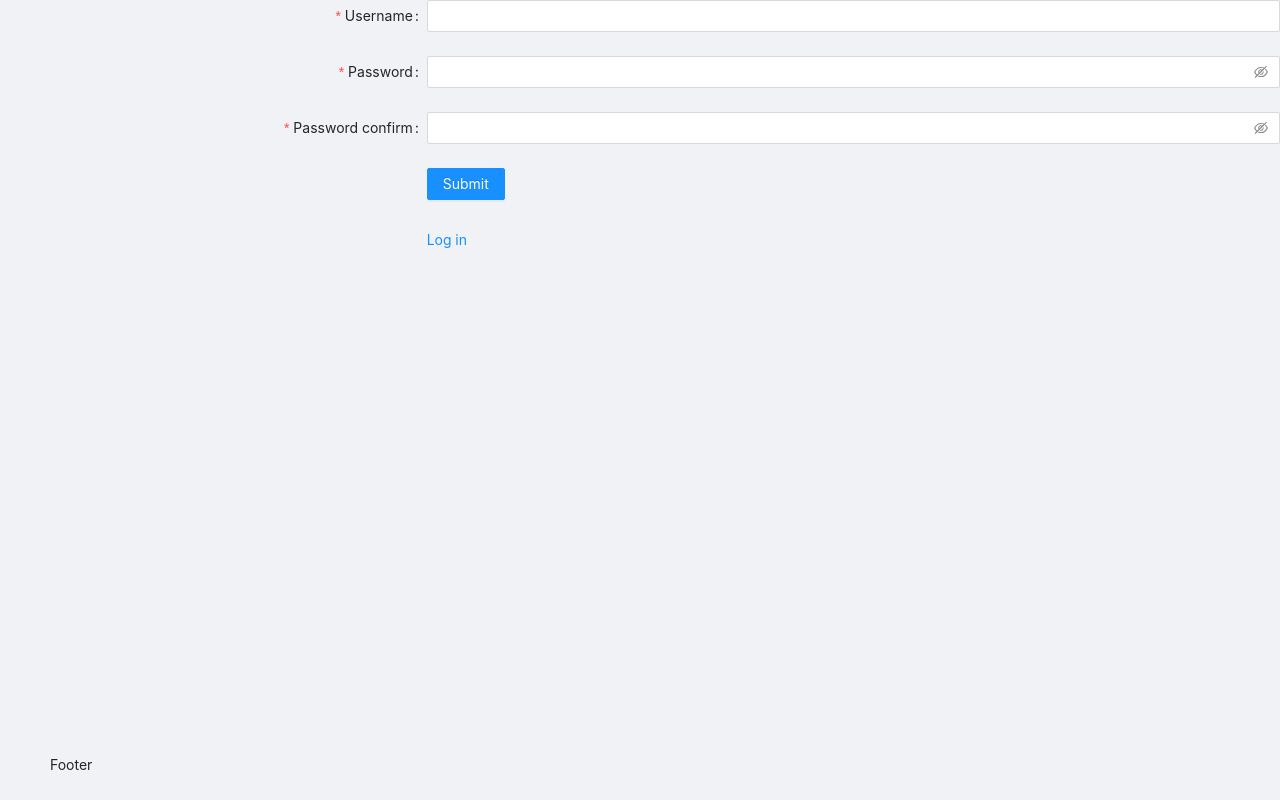
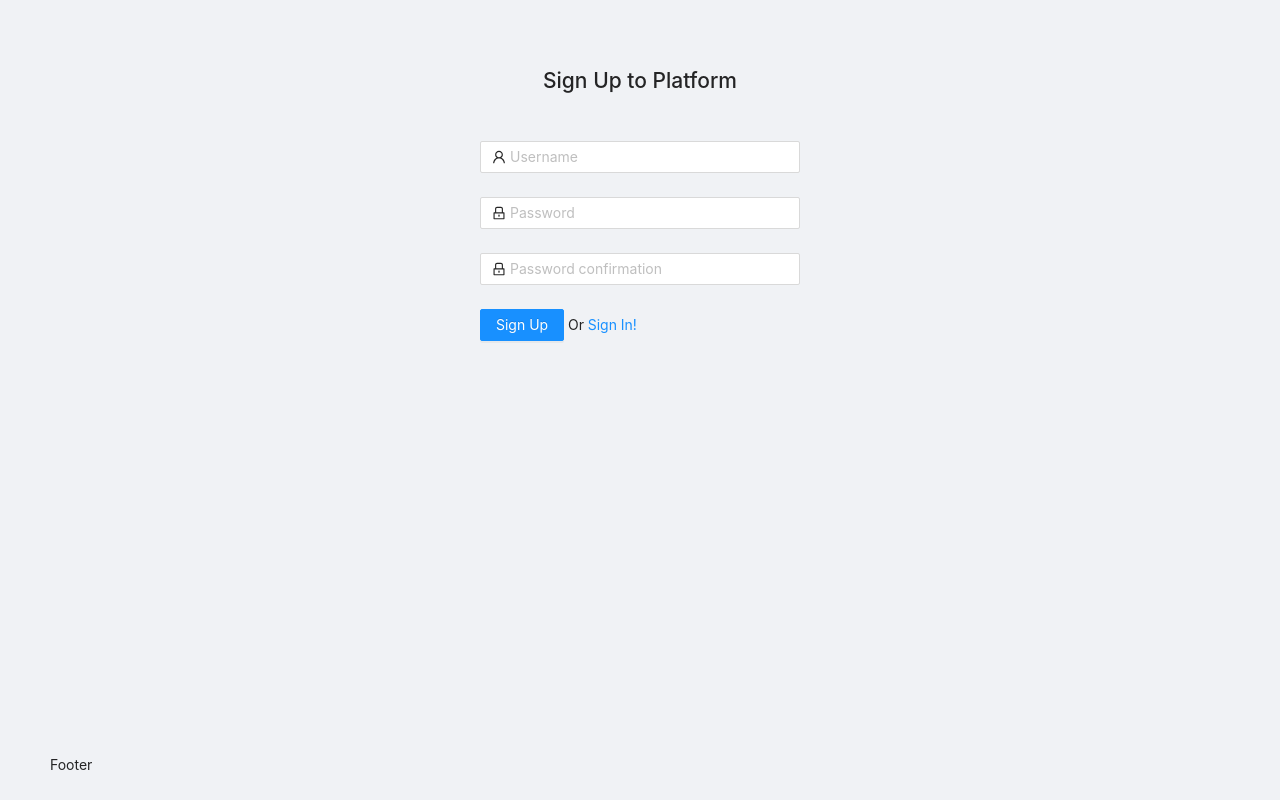
Before and after one commit to sourcemap-team/spa-client-ts, a React app: page /register in a window 1280 px wide. Built offline with nearby package versions, Linux system fonts and the light colour scheme.

Commit message:
fix form styles

```diff
--- a/src/pages/login/login.jsx
+++ b/src/pages/login/login.jsx
@@ -1,6 +1,7 @@
 import { Button, Checkbox, Form, Input } from 'antd';
 import { useAuth } from '../../context/Auth.jsx';
 import { Link } from 'react-router-dom';
+import { UserOutlined, LockOutlined } from '@ant-design/icons';
 
 const AuthPage = () => {
   const { login } = useAuth();
@@ -8,53 +9,72 @@ const AuthPage = () => {
   const onFinish = (values) => {
     login(values);
   };
-  const onFinishFailed = (errorInfo) => {
-    console.log('Failed:', errorInfo);
-  };
 
   return (
+    <div style={{ margin: '64px auto' }}>
+      <h2 style={{ textAlign: 'center', marginBottom: '44px' }}>
+        Sign In to Platform
+      </h2>
+      <div style={{ maxWidth: '320px', margin: '0 auto' }}>
         <Form
-      name="basic"
-      labelCol={{ span: 8 }}
-      wrapperCol={{ span: 16 }}
-      initialValues={{ remember: true }}
+          name="normal_login"
+          initialValues={{
+            remember: true,
+          }}
           onFinish={onFinish}
-      onFinishFailed={onFinishFailed}
-      autoComplete="on"
         >
           <Form.Item
-        label="Username"
             name="username"
-        rules={[{ required: true, message: 'Please input your username!' }]}
+            rules={[
+              {
+                required: true,
+                message: 'Please input your Username!',
+              },
+            ]}
           >
-        <Input />
+            <Input
+              prefix={<UserOutlined className="site-form-item-icon" />}
+              placeholder="Username"
+            />
           </Form.Item>
-
           <Form.Item
-        label="Password"
             name="password"
-        rules={[{ required: true, message: 'Please input your password!' }]}
+            rules={[
+              {
+                required: true,
+                message: 'Please input your Password!',
+              },
+            ]}
           >
-        <Input.Password />
+            <Input
+              prefix={<LockOutlined className="site-form-item-icon" />}
+              type="password"
+              placeholder="Password"
+            />
           </Form.Item>
-
-      <Form.Item
-        name="remember"
-        valuePropName="checked"
-        wrapperCol={{ offset: 8, span: 16 }}
-      >
+          <Form.Item>
+            <Form.Item name="remember" valuePropName="checked" noStyle>
               <Checkbox>Remember me</Checkbox>
             </Form.Item>
 
-      <Form.Item wrapperCol={{ offset: 8, span: 16 }}>
-        <Button type="primary" htmlType="submit">
-          Submit
+            <a className="login-form-forgot" href="">
+              Forgot password
+            </a>
+          </Form.Item>
+
+          <Form.Item>
+            <Button
+              type="primary"
+              htmlType="submit"
+              className="login-form-button"
+            >
+              Log in
             </Button>
-      </Form.Item>
-      <Form.Item wrapperCol={{ offset: 8, span: 16 }}>
-        <Link to={'/register'}>Create account</Link>
+            Or <Link to="/register">register now!</Link>
           </Form.Item>
         </Form>
+      </div>
+    </div>
   );
 };
 
--- a/src/pages/register/register.jsx
+++ b/src/pages/register/register.jsx
@@ -1,6 +1,7 @@
-import { Button, Form, Input } from 'antd';
+import { Button, Checkbox, Form, Input } from 'antd';
 import { useAuth } from '../../context/Auth.jsx';
 import { Link } from 'react-router-dom';
+import { LockOutlined, UserOutlined } from '@ant-design/icons';
 
 const RegisterPage = () => {
   const { login } = useAuth();
@@ -8,53 +9,77 @@ const RegisterPage = () => {
   const onFinish = (values) => {
     login(values);
   };
-  const onFinishFailed = (errorInfo) => {
-    console.log('Failed:', errorInfo);
-  };
 
   return (
+    <div style={{ margin: '64px auto' }}>
+      <h2 style={{ textAlign: 'center', marginBottom: '44px' }}>
+        Sign Up to Platform
+      </h2>
+      <div style={{ maxWidth: '320px', margin: '0 auto' }}>
         <Form
           name="basic"
-      labelCol={{ span: 8 }}
-      wrapperCol={{ span: 16 }}
           initialValues={{ remember: true }}
           onFinish={onFinish}
-      onFinishFailed={onFinishFailed}
           autoComplete="on"
         >
           <Form.Item
-        label="Username"
             name="username"
-        rules={[{ required: true, message: 'Please input your username!' }]}
+            rules={[
+              {
+                required: true,
+                message: 'Please input your Username!',
+              },
+            ]}
           >
-        <Input />
+            <Input
+              prefix={<UserOutlined className="site-form-item-icon" />}
+              placeholder="Username"
+            />
+          </Form.Item>
+          <Form.Item
+            name="password"
+            rules={[
+              {
+                required: true,
+                message: 'Please input your Password!',
+              },
+            ]}
+          >
+            <Input
+              prefix={<LockOutlined className="site-form-item-icon" />}
+              type="password"
+              placeholder="Password"
+            />
+          </Form.Item>
+          <Form.Item
+            name="passwordConfirm"
+            rules={[
+              {
+                required: true,
+                message: 'Please confirm your Password!',
+              },
+            ]}
+          >
+            <Input
+              prefix={<LockOutlined className="site-form-item-icon" />}
+              type="password"
+              placeholder="Password confirmation"
+            />
           </Form.Item>
 
-      <Form.Item
-        label="Password"
-        name="password"
-        rules={[{ required: true, message: 'Please input your password!' }]}
+          <Form.Item>
+            <Button
+              type="primary"
+              htmlType="submit"
+              className="login-form-button"
             >
-        <Input.Password />
-      </Form.Item>
-
-      <Form.Item
-        label="Password confirm"
-        name="passwordConfirm"
-        rules={[{ required: true, message: 'Please confirm your password!' }]}
-      >
-        <Input.Password />
-      </Form.Item>
-
-      <Form.Item wrapperCol={{ offset: 8, span: 16 }}>
-        <Button type="primary" htmlType="submit">
-          Submit
+              Sign Up
             </Button>
-      </Form.Item>
-      <Form.Item wrapperCol={{ offset: 8, span: 16 }}>
-        <Link to={'/login'}>Log in</Link>
+            &nbsp;Or <Link to="/login">Sign In!</Link>
           </Form.Item>
         </Form>
+      </div>
+    </div>
   );
 };
 
```
Lines whose indentation alone changed are shown as unchanged.
